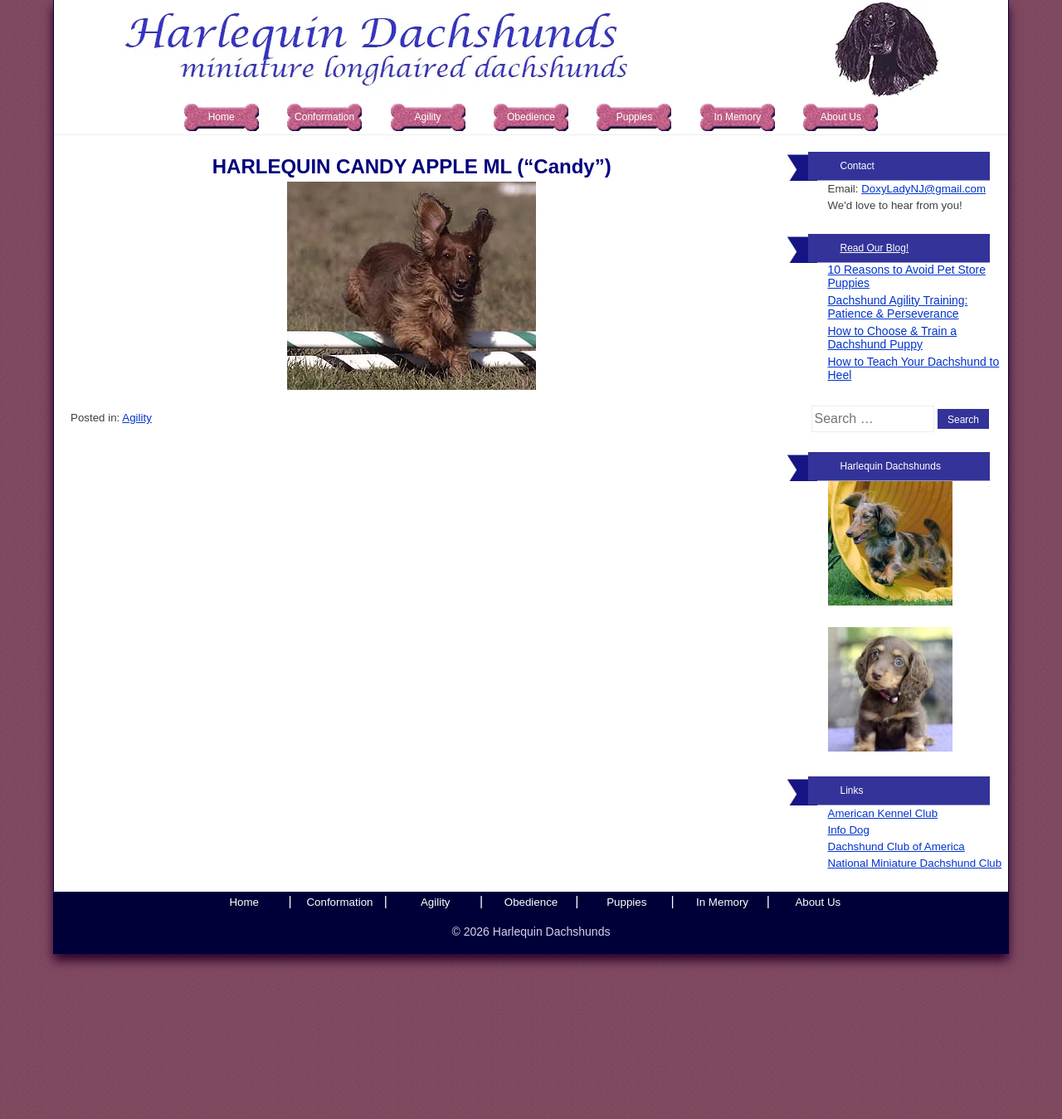
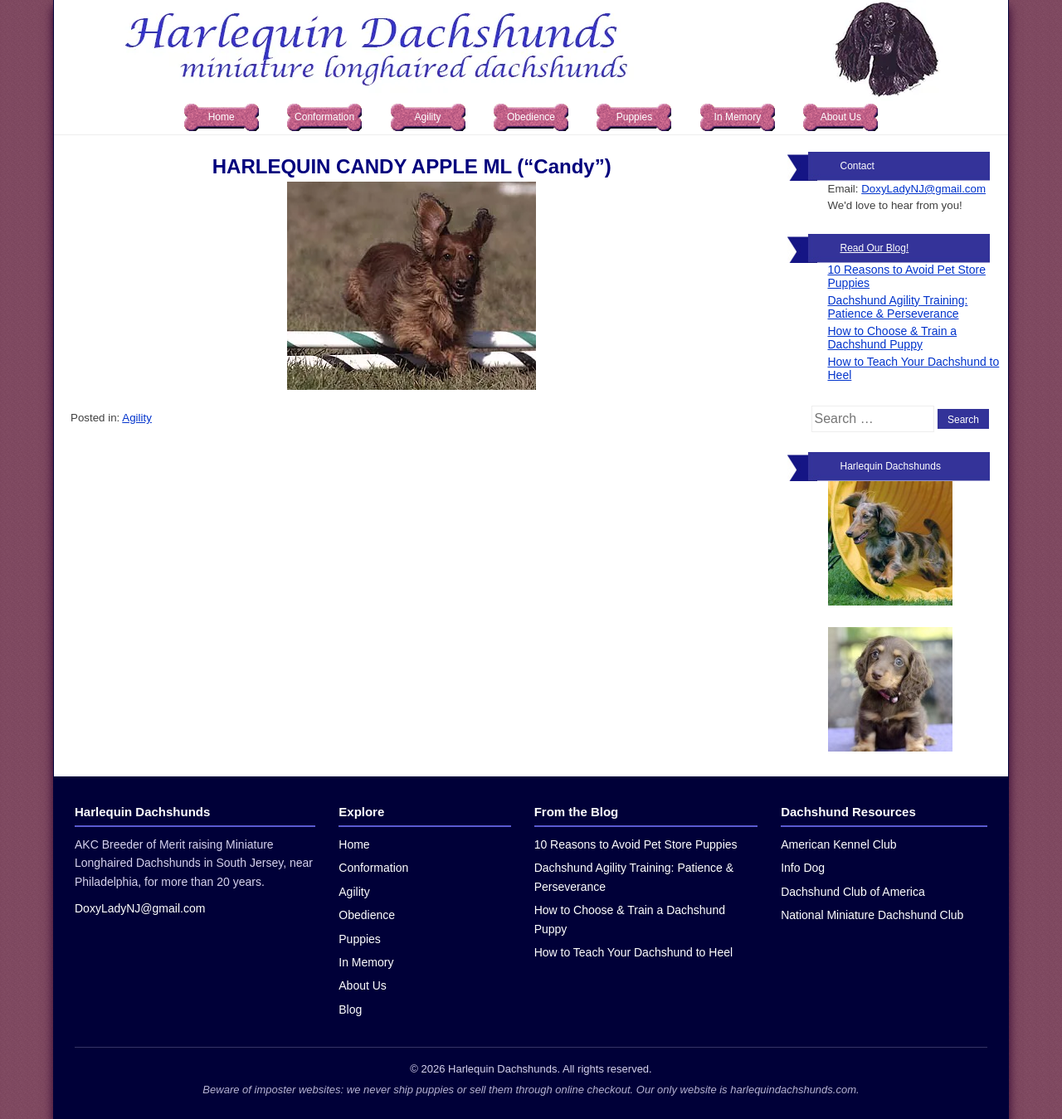
Before and after one commit to louisliberty/harlequin-dachshunds, a Jekyll site: the page built from _posts/2014-09-08-harlequin-candy-apple.html, in a window 1280 px wide. Shown: the whole page at 83% size. Built offline with Jekyll 4.4.1, drawn with Linux system fonts in a browser that asks for light colours.

Commit message:
New four-column footer; resource links moved out of sidebar
- Columns: About + email, Explore (menu + Blog), From the Blog, Dachshund Resources
- Imposter warning in the bottom strip
- Resource links now https and open in a new tab
- Sidebar Links box removed

Co-Authored-By: Claude Opus 5.5 <noreply@anthropic.com>
Claude-Session: https://claude.ai/code/session_01TAfJqWrpFTn7GBn9jW8hNF

```diff
--- a/_data/links.yml
+++ b/_data/links.yml
@@ -1,8 +1,8 @@
-# "Links" box in the sidebar.
+# "Dachshund Resources" column in the footer.
 - title: American Kennel Club
-  url: http://www.akc.org/
+  url: https://www.akc.org/
 - title: Info Dog
-  url: http://www.infodog.com/
+  url: https://www.infodog.com/
 - title: Dachshund Club of America
   url: https://www.dachshundclubofamerica.org/
 - title: National Miniature Dachshund Club
--- a/_includes/footer.html
+++ b/_includes/footer.html
@@ -1,10 +1,32 @@
 	<footer id="colophon" class="site-footer" role="contentinfo">
-		<div class="footnav">
-			<div class="menu-footer-menu-container"><ul id="menu-footer-menu" class="menu">
-			{% for item in site.data.navigation %}<li class="menu-item{% if page.url == item.url %} current-menu-item{% endif %}"><a href="{{ item.url | relative_url }}">{{ item.title }}</a></li>
-			{% endfor %}</ul></div>
-		</div><!-- .site-info -->
+		<div class="footer-columns">
+			<section class="footer-col footer-about">
+				<h2 class="footer-heading">{{ site.title }}</h2>
+				<p>AKC Breeder of Merit raising Miniature Longhaired Dachshunds in South Jersey, near Philadelphia, for more than 20 years.</p>
+				<p><a href="mailto:{{ site.email }}">{{ site.email }}</a></p>
+			</section>
+			<nav class="footer-col" aria-label="Footer">
+				<h2 class="footer-heading">Explore</h2>
+				<ul>
+				{% for item in site.data.navigation %}<li><a href="{{ item.url | relative_url }}"{% if page.url == item.url %} aria-current="page"{% endif %}>{{ item.title }}</a></li>
+				{% endfor %}<li><a href="{{ '/blog/' | relative_url }}">Blog</a></li>
+				</ul>
+			</nav>
+			<section class="footer-col footer-blog">
+				<h2 class="footer-heading">From the Blog</h2>
+				<ul>
+				{% for post in site.categories.blog limit: 4 %}<li><a href="{{ post.url | relative_url }}">{{ post.title }}</a></li>
+				{% endfor %}</ul>
+			</section>
+			<section class="footer-col">
+				<h2 class="footer-heading">Dachshund Resources</h2>
+				<ul>
+				{% for link in site.data.links %}<li><a href="{{ link.url }}" rel="noopener" target="_blank">{{ link.title }}</a></li>
+				{% endfor %}</ul>
+			</section>
+		</div>
 		<div class="site-info">
-			&copy; {{ site.time | date: "%Y" }}&nbsp;{{ site.title }}
-		</div><!-- .site-info -->
+			<p>&copy; {{ site.time | date: "%Y" }} {{ site.title }}. All rights reserved.</p>
+			<p class="footer-notice">Beware of imposter websites: we never ship puppies or sell them through online checkout. Our only website is harlequindachshunds.com.</p>
+		</div>
 	</footer><!-- #colophon -->
--- a/_includes/sidebar.html
+++ b/_includes/sidebar.html
@@ -23,7 +23,4 @@
 </div>
 		</aside>
 
-		<aside id="text-4" class="widget widget_text"><h2 class="widget-title">Links</h2>
-			<div class="textwidget"><p>{% for link in site.data.links %}<a href="{{ link.url }}">{{ link.title }}</a>{% unless forloop.last %}<br />{% endunless %}{% endfor %}</p></div>
-		</aside>
 	</div><!-- #secondary -->
--- a/assets/css/site.css
+++ b/assets/css/site.css
@@ -94,14 +94,7 @@ body { background:url(../images/theme/purple-sq.png) repeat; }
 #page { -webkit-box-shadow: 0 8px 12px 0px #2E002E; -moz-box-shadow: 0 8px 12px 0px #2E002E; box-shadow: 0 8px 12px 0px #2E002E; }
 .site-header { border-bottom: 1px solid #eee; margin-bottom: 20px; }
 .site-branding img { margin: 0 auto; width: 1000px; display: block; }
-footer#colophon { background-color:#000038; height: 80px; }
-ul#menu-footer-menu { list-style-type: none; padding: 0; margin: 0; text-align: center; }
-ul#menu-footer-menu a { width:8em; text-decoration:none; color:white; padding:0.2em 0.6em; font-size: smaller; display: inline-block; }
-ul#menu-footer-menu a:hover { color:#ff3300; }
-ul#menu-footer-menu li { display:inline; }
-ul#menu-footer-menu li:after { color:#fff; content: "|"; padding-left: 0; }
-ul#menu-footer-menu li:last-child:after { content: ""; padding-left: 0; }
-footer#colophon .site-info { clear: both; margin: 0 auto; text-align: center; padding-top: 20px; }
+footer#colophon { background-color:#000038; }
 h1.page-title, .page article h1.entry-title, .single article h1.entry-title { color:#00007D; font-size: 24px; text-align: center; font-weight: bold; }
 .page h2 { color:#00007D; font-size: 18px; text-align: center; font-weight: bold; margin-top: 10px; }
 .entry-header, .entry-content, .entry-footer { padding: 0 20px; }
@@ -205,8 +198,6 @@ img { max-width: 100%; height: auto; }
 @media (max-width: 700px) {
 .blog-cards { grid-template-columns: 1fr; }
 }
-footer#colophon { height: auto; padding-bottom: 16px; }
-footer#colophon .site-info { color: #d6d2ee; font-size: 14px; padding-top: 12px; }
 #secondary h2.widget-title { font-size: 12px; font-weight: 400; color: #fff; text-align: start; margin: 0; }
 .category article h2.entry-title { text-align: center; color: #03C; font-size: 18px; }
 .category article h2.entry-title a { text-decoration: none; }
@@ -217,3 +208,19 @@ footer#colophon .site-info { color: #d6d2ee; font-size: 14px; padding-top: 12px;
 /* Paragraphs that the old WordPress editor had coded as headings: same look as before, correct tag */
 .entry-content p.as-heading { margin-bottom: 0; }
 .entry-content p.as-h2-page { font-size: 18px; font-weight: 700; line-height: 27px; margin: 10px 0 0; color: #00007D; text-align: center; }
+
+/* Footer: four columns on computers, stacked on phones */
+footer#colophon { color: #d6d2ee; font-size: 14px; line-height: 1.6; padding: 32px 24px 0; }
+.footer-columns { display: grid; grid-template-columns: 1.4fr 1fr 1.3fr 1.2fr; gap: 28px; max-width: 1100px; margin: 0 auto; }
+footer#colophon .footer-heading { color: #fff; font-size: 15px; line-height: 1.4; font-weight: bold; margin: 0 0 10px; padding-bottom: 6px; border-bottom: 2px solid #5a5ad0; text-align: left; }
+.footer-col p { margin: 0 0 10px; }
+.footer-col ul { list-style: none; margin: 0; padding: 0; }
+.footer-col li { margin: 0 0 6px; }
+footer#colophon a, footer#colophon a:visited { color: #fff; text-decoration: none; }
+footer#colophon a:hover, footer#colophon a:focus { color: #ff9a7a; text-decoration: underline; }
+footer#colophon a[aria-current="page"] { text-decoration: underline; }
+footer#colophon .site-info { max-width: 1100px; margin: 28px auto 0; padding: 16px 0 20px; border-top: 1px solid rgba(214, 210, 238, .25); text-align: center; color: #d6d2ee; font-size: 13px; }
+footer#colophon .site-info p { margin: 0 0 4px; }
+.footer-notice { font-style: italic; opacity: .85; }
+@media (max-width: 900px) { .footer-columns { grid-template-columns: 1fr 1fr; } }
+@media (max-width: 560px) { .footer-columns { grid-template-columns: 1fr 1fr; gap: 22px 18px; } .footer-about, .footer-blog { grid-column: 1 / -1; } .footer-blog { order: 4; } footer#colophon { padding: 24px 18px 0; } }
```
